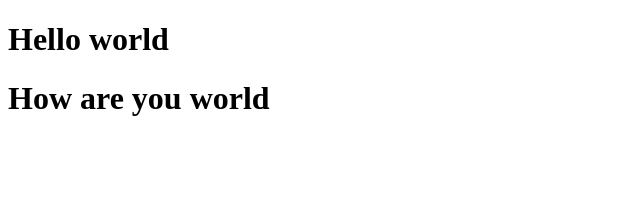
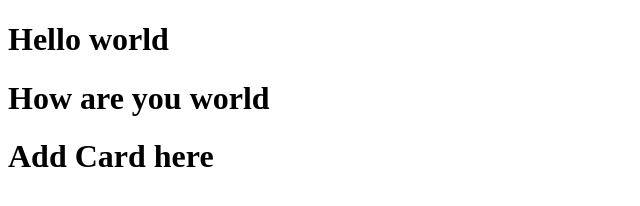
Before and after one commit to vinitD124/check-v3, a plain HTML site: page index.html in a window 1280 px wide. Shown: the whole page, without its empty margins (0-640 px from the left). Drawn offline with Linux system fonts and the light colour scheme.

Commit message:
third commited

```diff
--- a/index.html
+++ b/index.html
@@ -9,5 +9,7 @@
 <body>
     <h1>Hello world</h1>
     <h1>How are you world</h1>
+
+    <h1>Add Card here</h1>
 </body>
 </html>
```
